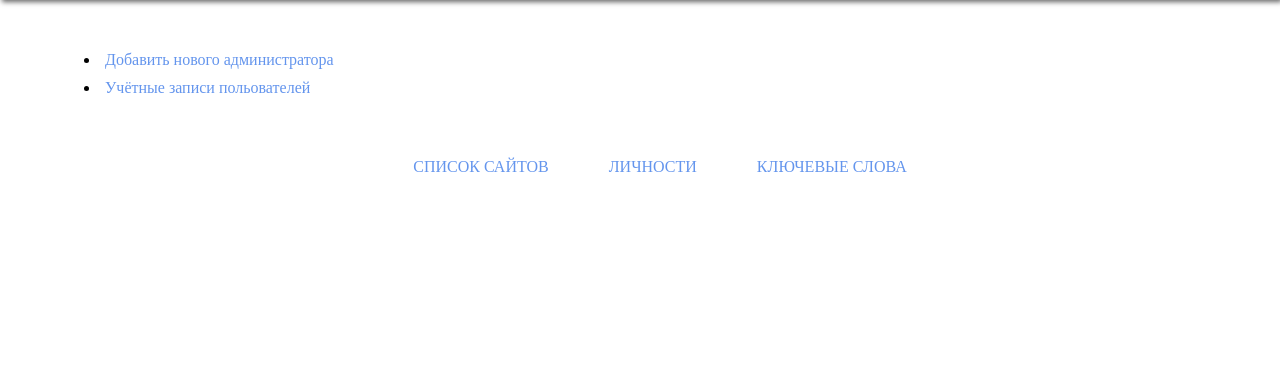
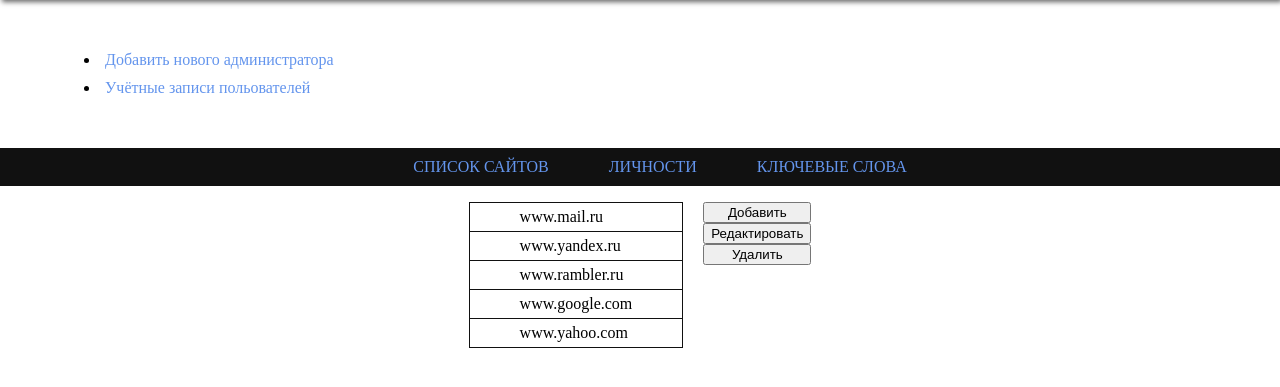
Before and after one commit to piterskikhsa/nerine, a Django app: page /admin/sites/ in a window 1280 px wide. Shown: the part 80-467 px from the top of the page. Run offline with Django 3.2, Linux system fonts and the light colour scheme; parts of the project's set-up code (start-up, migrations or seed data) failed here and were passed over.

Commit message:
Decorated templates     sites.html     persons.html     keywords.html Added fake data

```diff
--- a/nerine_server/admin_app/static/css/main.css
+++ b/nerine_server/admin_app/static/css/main.css
@@ -62,6 +62,7 @@ main {
 .nav-menu {
     display: flex;
     justify-content: center;
+    background: #111;
 }
 
 .nav-menu_item {
@@ -75,5 +76,27 @@ main {
 }
 
 .nav-menu_item a:hover {
-    text-decoration: underline;
+    color: azure;
 }
+
+.data-table {
+    margin: 20px auto;
+    display: contents;
+    border-collapse: collapse;
+}
+
+.data-table_item {
+    padding: 5px 50px;
+    border: 1px solid #111;
+}
+
+.content {
+    display: flex;
+    justify-content: center;
+}
+
+.content_buttons-block {
+    display: flex;
+    flex-direction: column;
+    margin-left: 20px;
+}
--- a/nerine_server/admin_app/templates/base.html
+++ b/nerine_server/admin_app/templates/base.html
@@ -34,17 +34,24 @@
             </div>
             <ul class="nav-menu">
                 <li class="nav-menu_item">
-                    <a href="#">СПИСОК САЙТОВ</a>
+                    <a href="{% url 'sites' %}">СПИСОК САЙТОВ</a>
                 </li>
                 <li class="nav-menu_item">
-                    <a href="#">ЛИЧНОСТИ</a>
+                    <a href="{% url 'persons' %}">ЛИЧНОСТИ</a>
                 </li>
                 <li class="nav-menu_item">
-                    <a href="#">КЛЮЧЕВЫЕ СЛОВА</a>
+                    <a href="{% url 'keywords' %}">КЛЮЧЕВЫЕ СЛОВА</a>
                 </li>
             </ul>
-            {% block content %}
-            {% endblock %}
+            <div class="content">
+                {% block content %}
+                {% endblock %}
+                <div class="content_buttons-block">
+                    <button>Добавить</button>
+                    <button>Редактировать</button>
+                    <button>Удалить</button>
+                </div>
+            </div>
         </main>
         <script src="{% static 'js/jquery-3.2.1.min.js' %}"></script>
         <script src="{% static 'js/common.js' %}"></script>
--- a/nerine_server/admin_app/templates/sites.html
+++ b/nerine_server/admin_app/templates/sites.html
@@ -2,4 +2,11 @@
 {% load staticfiles %}
 
 {% block content %}
+<table class="data-table">
+    {% for item in data %}
+    <tr>
+        <td class="data-table_item">{{ item }}</td>
+    </tr>
+    {% endfor %}
+</table>
 {% endblock %}
--- a/nerine_server/admin_app/urls.py
+++ b/nerine_server/admin_app/urls.py
@@ -6,6 +6,6 @@ from .views import (show_tepmlate_sites,
 
 urlpatterns = [
     url(r'^sites/', show_tepmlate_sites, name='sites'),
-    url(r'^sites/', show_tepmlate_persons, name='sites'),
-    url(r'^sites/', show_tepmlate_keywords, name='sites'),
+    url(r'^persons/', show_tepmlate_persons, name='persons'),
+    url(r'^keywords/', show_tepmlate_keywords, name='keywords'),
 ]
--- a/nerine_server/admin_app/views.py
+++ b/nerine_server/admin_app/views.py
@@ -3,14 +3,23 @@ from django.shortcuts import render
 
 def show_tepmlate_sites(request):
     page = 'sites'
-    return render(request, 'sites.html', {'page': page})
+    fake_data = ['www.mail.ru', 'www.yandex.ru', 'www.rambler.ru', 'www.google.com', 'www.yahoo.com']
+    context = {'page': page, 'data': fake_data}
+    return render(request, 'sites.html', context)
 
 
 def show_tepmlate_persons(request):
     page = 'persons'
-    return render(request, 'persons.html', {'page': page})
+    fake_data = ['Путин', 'Медведев', 'Навальный', 'Трамп']
+    context = {'page': page, 'data': fake_data}
+    return render(request, 'persons.html', context)
 
 
 def show_tepmlate_keywords(request):
     page = 'keywords'
-    return render(request, 'keywords.html', {'page': page})
+    fake_data = ['Путин', 'Путина', 'Путину',
+                 'Медведев', 'Медведева', 'Медведеву',
+                 'Навальный', 'Навальнова', 'Навальному',
+                 'Трамп', 'Трампа', 'Трампу']
+    context = {'page': page, 'data': fake_data}
+    return render(request, 'keywords.html', context)
```
Also changed, not shown: nerine_server/admin_app/templates/keywords.html (+7 -0 lines), nerine_server/admin_app/templates/persons.html (+7 -0 lines).
